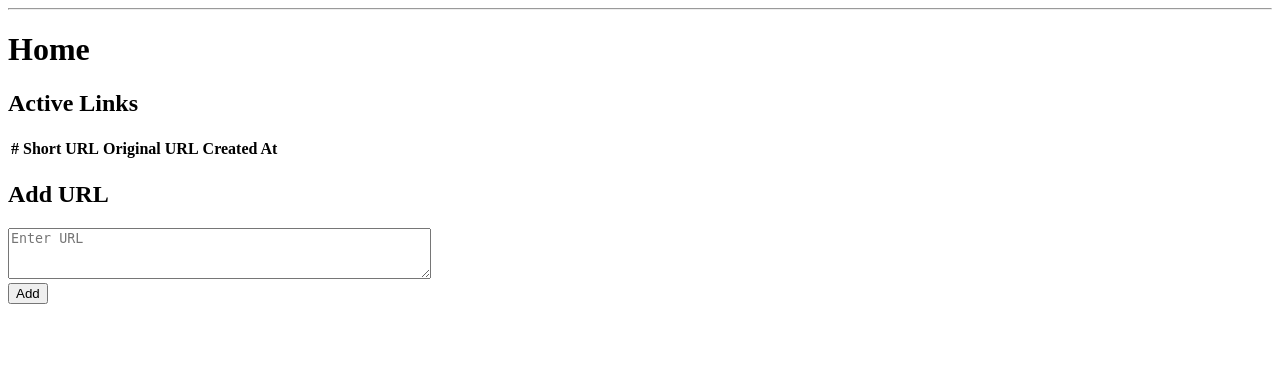
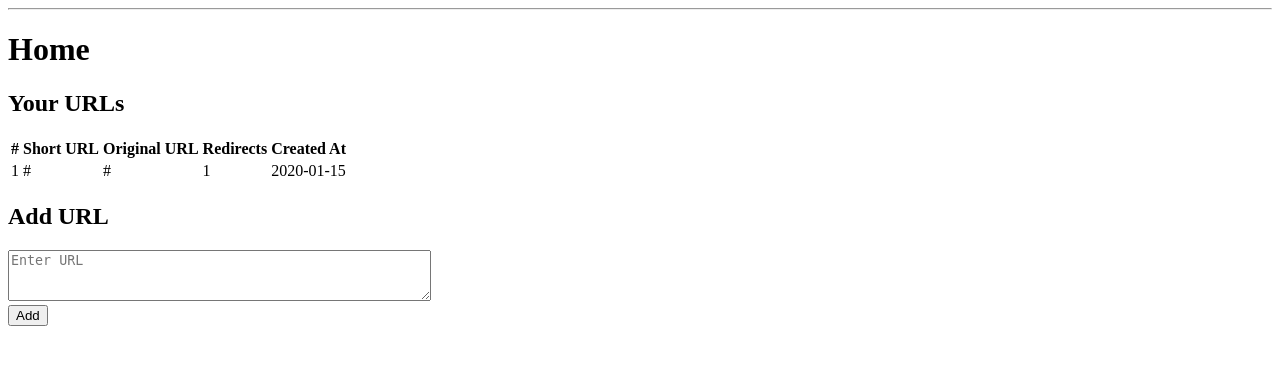
Before and after one commit to filming/dashlink, a Flask app: page / in a window 1280 px wide. Shown: the part 26-391 px from the top of the page. Run offline with Flask 3, Linux system fonts and the light colour scheme; a user stored in the database is signed in; tables that the repository leaves empty hold one stand-in row (values such as "Sample post"); lists and menus that the app fills with data are empty.

Commit message:
style: update the formatting of displaying urls

```diff
--- a/dashlink/src/templates/index.html
+++ b/dashlink/src/templates/index.html
@@ -4,7 +4,7 @@
 	<div class="content">
 		<h1>Home</h1>
 
-        <h2>Active Links</h2>
+		<h2>Your URLs</h2>
 		<table>
 			<thead>
 			</thead>
@@ -13,13 +13,16 @@
 					<th>#</th>
 					<th>Short URL</th>
 					<th>Original URL</th>
+					<th>Redirects</th>
 					<th>Created At</th>
-                {% for i in links.length %}
+				</tr>
+				{% for i in range(links|length) %}
 				<tr>
 					<td>{{i+1}}</td>
-                    <td>{{links[i].short_url}}</td>
+					<td>{{links[i].short_link}}</td>
 					<td>{{links[i].original_link}}</td>
-                    <td>{{links[i].created_at}}</td>
+					<td>{{links[i].uses}}</td>
+					<td>{{links[i].created_at.strftime('%Y-%m-%d')}}</td>
 				</tr>
 				{% endfor %}
 			</tbody>
```
Lines whose indentation alone changed are shown as unchanged.
